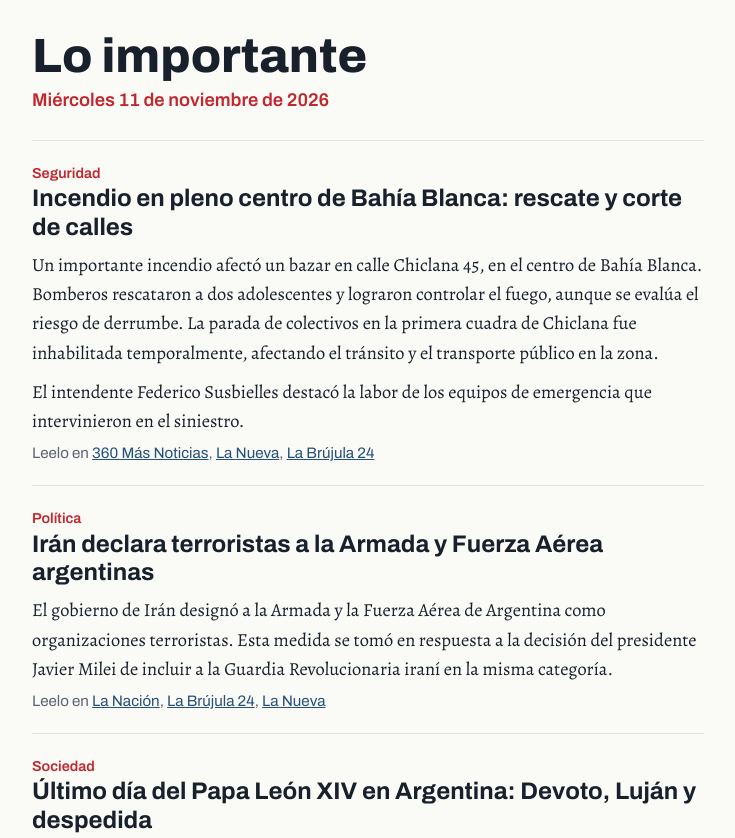
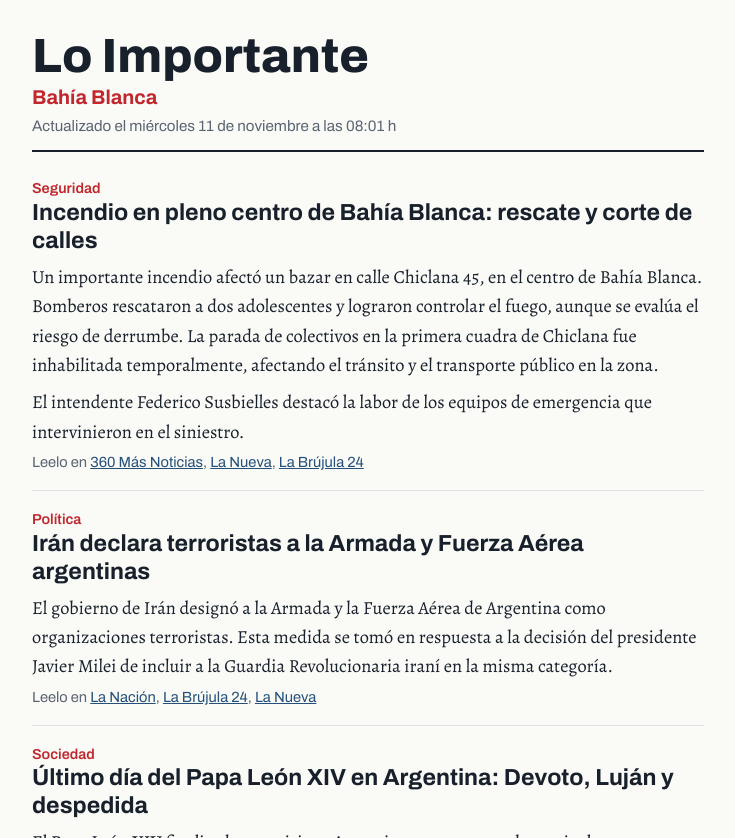
Before and after one commit to loimportante/loimportante, a plain HTML site: page index.html in a window 1280 px wide. Shown: the top 838 px of the page, without its empty margins (272-1007 px from the left). Drawn offline with nearby package versions, Linux system fonts and the light colour scheme.

Commit message:
Update index.html

```diff
--- a/index.html
+++ b/index.html
@@ -3,74 +3,171 @@
 <head>
 <meta charset="utf-8">
 <meta name="viewport" content="width=device-width, initial-scale=1">
-<title>Lo importante · Noticias de Bahía Blanca y el país</title>
+<meta name="color-scheme" content="light dark">
+<meta name="theme-color" content="#FAFAF7" media="(prefers-color-scheme: light)">
+<meta name="theme-color" content="#121822" media="(prefers-color-scheme: dark)">
+<title>Lo Importante · Bahía Blanca</title>
 <meta name="description" content="Las noticias que importan hoy en Bahía Blanca y el país, resumidas y con links a los diarios.">
 <link href="https://fonts.googleapis.com/css2?family=Alegreya:wght@400;700&family=Archivo:wdth,wght@62..125,400..800&display=swap" rel="stylesheet">
 <style>
-  body { margin: 0; background: #FAFAF7; color: #18202C; font: 1.15rem/1.6 "Alegreya", Georgia, serif; }
+  /* Colores: claro por defecto, oscuro si el navegador o el sistema lo piden */
+  :root {
+    --papel: #FAFAF7; --tinta: #18202C; --gris: #5B6472; --linea: #DEE1E6;
+    --rojo: #C1272D; --ria: #24507A; --error-fondo: #FDECEC;
+  }
+  @media (prefers-color-scheme: dark) {
+    :root {
+      --papel: #121822; --tinta: #E8ECF2; --gris: #9AA4B2; --linea: #2C3646;
+      --rojo: #F0656A; --ria: #8DB6E0; --error-fondo: #3A1C20;
+    }
+  }
+
+  body { margin: 0; background: var(--papel); color: var(--tinta); font: 1.15rem/1.6 "Alegreya", Georgia, serif; }
   main { max-width: 42rem; margin: 0 auto; padding: 2rem 1.25rem 3rem; }
+  a { color: var(--ria); }
+  :focus-visible { outline: 3px solid var(--ria); outline-offset: 2px; }
+
+  /* Encabezado */
+  header { padding-bottom: 1rem; border-bottom: 2px solid var(--tinta); margin-bottom: .5rem; }
   h1 { font: 800 3rem/1 "Archivo", sans-serif; font-stretch: 70%; margin: 0; }
-  .fecha { font-family: "Archivo", sans-serif; color: #C1272D; font-weight: 600; margin: .4rem 0 1.5rem; }
-  article { border-top: 1px solid #DEE1E6; padding: 1.5rem 0; }
-  .cat { font: 600 .9rem "Archivo", sans-serif; color: #C1272D; }
-  h2 { font: 700 1.5rem/1.2 "Archivo", sans-serif; font-stretch: 88%; margin: .2rem 0 .5rem; }
-  p { margin: 0 0 .6rem; }
-  .fuentes { font: .95rem "Archivo", sans-serif; color: #5B6472; }
-  a { color: #24507A; }
-  .error { background: #FDECEC; border: 1px solid #C1272D; padding: 1rem; font-family: "Archivo", sans-serif; }
+  .ciudad { font: 700 1.25rem/1.2 "Archivo", sans-serif; font-stretch: 85%; color: var(--rojo); margin: .3rem 0 0; }
+  .actualizado { font: .95rem "Archivo", sans-serif; color: var(--gris); margin: .6rem 0 0; }
+
+  /* Lo importante */
+  .nota { border-top: 1px solid var(--linea); padding: 1.25rem 0; }
+  .nota:first-child { border-top: 0; }
+  .cat { font: 600 .9rem "Archivo", sans-serif; color: var(--rojo); }
+  .nota h2 { font: 700 1.45rem/1.2 "Archivo", sans-serif; font-stretch: 88%; margin: .15rem 0 .45rem; }
+  .nota p { margin: 0 0 .5rem; }
+  .fuentes { font: .92rem "Archivo", sans-serif; color: var(--gris); }
+
+  /* Línea de corte y el resto del día (solo si el JSON trae "resto") */
+  .corte { margin: 1rem 0 2.25rem; padding: 1.1rem 1.25rem; border: 2px solid var(--tinta); border-radius: 6px; text-align: center; }
+  .corte b { display: block; font: 800 1.35rem "Archivo", sans-serif; font-stretch: 85%; }
+  .corte span { font: 1rem "Archivo", sans-serif; color: var(--gris); }
+  h3 { font: 800 1.6rem/1.1 "Archivo", sans-serif; font-stretch: 75%; margin: 0 0 .25rem; }
+  h4 { font: 700 1rem "Archivo", sans-serif; color: var(--rojo); margin: 1.5rem 0 .25rem; }
+  .item { padding: .65rem 0; border-top: 1px solid var(--linea); font-family: "Archivo", sans-serif; }
+  .item .t { font-weight: 600; font-size: 1.02rem; line-height: 1.3; }
+  .item .b { color: var(--gris); font-size: .95rem; line-height: 1.4; margin-top: .15rem; }
+  .item .f { font-size: .85rem; color: var(--gris); margin-top: .2rem; }
+  .oculto { display: none; }
+  .vermas { margin-top: .6rem; background: none; border: 1.5px solid var(--tinta); color: var(--tinta); border-radius: 6px; padding: .6rem 1rem; font: 600 .95rem "Archivo", sans-serif; cursor: pointer; }
+  .vermas:hover { background: var(--tinta); color: var(--papel); }
+
+  footer { margin-top: 2.5rem; padding-top: 1.25rem; border-top: 2px solid var(--tinta); font: .92rem/1.7 "Archivo", sans-serif; color: var(--gris); }
+  footer a { color: var(--tinta); }
+  .error { background: var(--error-fondo); border: 1px solid var(--rojo); padding: 1rem; font-family: "Archivo", sans-serif; }
+  .cargando { font-family: "Archivo", sans-serif; color: var(--gris); padding: 1.5rem 0; }
 </style>
 </head>
 <body>
 <main>
-  <h1>Lo importante</h1>
-  <div class="fecha" id="fecha"></div>
-  <div id="notas">Cargando…</div>
+  <header>
+    <h1>Lo Importante</h1>
+    <p class="ciudad">Bahía Blanca</p>
+    <p class="actualizado" id="actualizado"></p>
+  </header>
+  <div id="contenido"><div class="cargando">Cargando…</div></div>
 </main>
 
 <script>
-  var contenedor = document.getElementById("notas");
+  var ARCHIVO = "noticias.json"; // en la página dev: "noticias2.json"
+  var VISIBLES = 6;              // noticias por sección antes de "Ver más"
 
-  function escapar(t) {
+  function esc(t) {
     return String(t == null ? "" : t).replace(/[&<>"]/g, function (c) {
       return { "&": "&amp;", "<": "&lt;", ">": "&gt;", '"': "&quot;" }[c];
     });
   }
-
-  function mostrarError(texto) {
-    contenedor.innerHTML = '<div class="error"><b>No se pudieron cargar las noticias.</b><br>' + escapar(texto) + "</div>";
+  function links(fuentes) {
+    return (fuentes || []).map(function (f) {
+      return '<a href="' + esc(f.url) + '" target="_blank" rel="noopener">' + esc(f.medio) + "</a>";
+    }).join(", ");
   }
 
-  fetch("noticias.json?v=" + Date.now())
+  // "Actualizado el miércoles 11 de noviembre a las 08:00 h"
+  function textoActualizado(d, ultimaModif) {
+    if (d.fecha && d.actualizado) {
+      var f = String(d.fecha).replace(/ de \d{4}$/, "");
+      return "Actualizado el " + f.charAt(0).toLowerCase() + f.slice(1) + " a las " + d.actualizado + " h";
+    }
+    var fecha = ultimaModif ? new Date(ultimaModif) : null;
+    if (fecha && !isNaN(fecha)) {
+      var opc = { timeZone: "America/Argentina/Buenos_Aires" };
+      var dia = fecha.toLocaleDateString("es-AR", Object.assign({ weekday: "long", day: "numeric", month: "long" }, opc)).replace(/,/g, "");
+      var hora = fecha.toLocaleTimeString("es-AR", Object.assign({ hour: "2-digit", minute: "2-digit", hour12: false }, opc));
+      return "Actualizado el " + dia + " a las " + hora + " h";
+    }
+    return d.fecha ? "Edición del " + d.fecha : "";
+  }
+
+  function pintar(d, ultimaModif) {
+    if (Array.isArray(d)) d = { notas: d };
+    var notas = d.notas || [];
+    if (!notas.length) throw new Error("El archivo no trae notas.");
+    document.getElementById("actualizado").textContent = textoActualizado(d, ultimaModif);
+
+    var html = notas.map(function (n) {
+      return '<article class="nota">' +
+        (n.categoria ? '<div class="cat">' + esc(n.categoria) + "</div>" : "") +
+        "<h2>" + esc(n.titulo) + "</h2>" +
+        [].concat(n.resumen || []).map(function (p) { return "<p>" + esc(p) + "</p>"; }).join("") +
+        (n.fuentes && n.fuentes.length ? '<div class="fuentes">Leelo en ' + links(n.fuentes) + "</div>" : "") +
+        "</article>";
+    }).join("");
+
+    var resto = d.resto || [];
+    if (resto.length) {
+      html += '<div class="corte"><b>Listo, ya estás al día.</b><span>Si querés más, abajo está el resto de lo que pasó hoy.</span></div>';
+      html += "<h3>El resto del día</h3>";
+      var secciones = [];
+      resto.forEach(function (r) { if (secciones.indexOf(r.seccion) < 0) secciones.push(r.seccion); });
+      secciones.forEach(function (s, si) {
+        var items = resto.filter(function (r) { return r.seccion === s; });
+        html += "<h4>" + esc(s) + "</h4>";
+        items.forEach(function (r, i) {
+          html += '<div class="item' + (i >= VISIBLES ? " oculto s" + si : "") + '">' +
+            '<div class="t">' + esc(r.titulo) + "</div>" +
+            (r.breve ? '<div class="b">' + esc(r.breve) + "</div>" : "") +
+            '<div class="f">' + links(r.fuentes) + "</div></div>";
+        });
+        if (items.length > VISIBLES) {
+          html += '<button class="vermas" data-s="' + si + '">Ver ' + (items.length - VISIBLES) + " más de " + esc(s) + "</button>";
+        }
+      });
+    }
+
+    var grupos = [["Diarios de Bahía", d.diarios_locales], ["Diarios nacionales", d.diarios]].filter(function (g) { return g[1] && g[1].length; });
+    html += "<footer>" + grupos.map(function (g) { return "<div><b>" + g[0] + ":</b> " + links(g[1]) + "</div>"; }).join("") +
+      "<p>Los resúmenes se hacen con ayuda de inteligencia artificial a partir de las notas enlazadas. Si algo no te cierra, la nota original manda.</p>" +
+      "<p>Hecho en Bahía Blanca.</p></footer>";
+
+    var c = document.getElementById("contenido");
+    c.innerHTML = html;
+    c.querySelectorAll(".vermas").forEach(function (b) {
+      b.addEventListener("click", function () {
+        c.querySelectorAll(".s" + b.getAttribute("data-s")).forEach(function (e) { e.classList.remove("oculto"); });
+        b.remove();
+      });
+    });
+  }
+
+  fetch(ARCHIVO, { cache: "no-store" })
     .then(function (r) {
-      if (!r.ok) throw new Error("noticias.json respondió " + r.status + " (¿está en la misma carpeta que index.html?)");
-      return r.text();
+      if (!r.ok) throw new Error(ARCHIVO + " respondió " + r.status + " (¿está en la misma carpeta que esta página?)");
+      var ultimaModif = r.headers.get("last-modified");
+      return r.text().then(function (t) {
+        var d;
+        try { d = JSON.parse(t); } catch (e) { throw new Error(ARCHIVO + " no es un JSON válido: " + e.message); }
+        pintar(d, ultimaModif);
+      });
     })
-    .then(function (texto) {
-      var datos;
-      try { datos = JSON.parse(texto); }
-      catch (e) { throw new Error("noticias.json no es un JSON válido: " + e.message); }
-
-      // Acepta una lista de notas o un objeto con "notas"
-      var notas = Array.isArray(datos) ? datos : (datos.notas || []);
-      if (!notas.length) throw new Error("noticias.json no trae notas.");
-
-      document.getElementById("fecha").textContent = datos.fecha ||
-        new Date().toLocaleDateString("es-AR", { weekday: "long", day: "numeric", month: "long" });
-
-      contenedor.innerHTML = notas.map(function (n) {
-        var resumen = [].concat(n.resumen || []).map(function (p) { return "<p>" + escapar(p) + "</p>"; }).join("");
-        var fuentes = (n.fuentes || []).map(function (f) {
-          return '<a href="' + escapar(f.url) + '" target="_blank" rel="noopener">' + escapar(f.medio) + "</a>";
-        }).join(", ");
-        return "<article>" +
-          '<div class="cat">' + escapar(n.categoria) + "</div>" +
-          "<h2>" + escapar(n.titulo) + "</h2>" +
-          resumen +
-          (fuentes ? '<div class="fuentes">Leelo en ' + fuentes + "</div>" : "") +
-          "</article>";
-      }).join("");
-    })
-    .catch(function (e) { mostrarError(e.message); });
+    .catch(function (e) {
+      if (location.protocol === "file:") e = new Error("Abriste el archivo con doble clic y el navegador no deja leer " + ARCHIVO + " así. Subilo a GitHub o usá un servidor local.");
+      document.getElementById("contenido").innerHTML =
+        '<div class="error"><b>No se pudieron cargar las noticias.</b><br>' + esc(e.message) + "</div>";
+    });
 </script>
 </body>
 </html>
```
